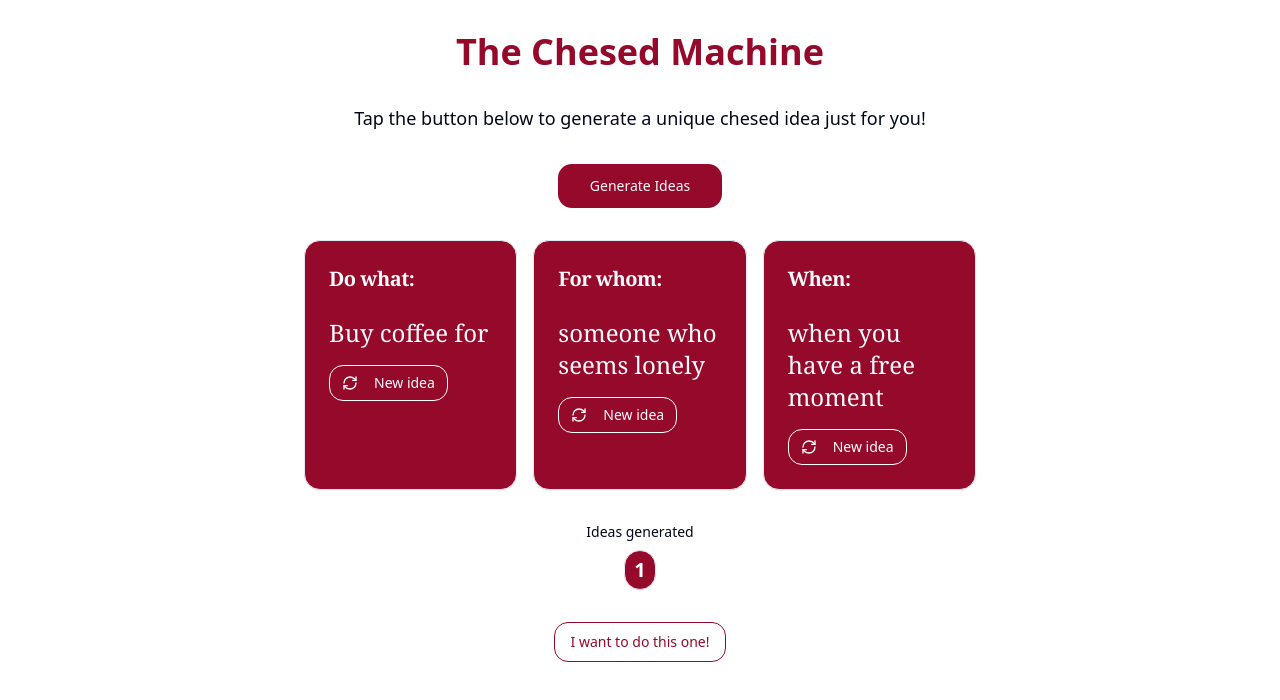
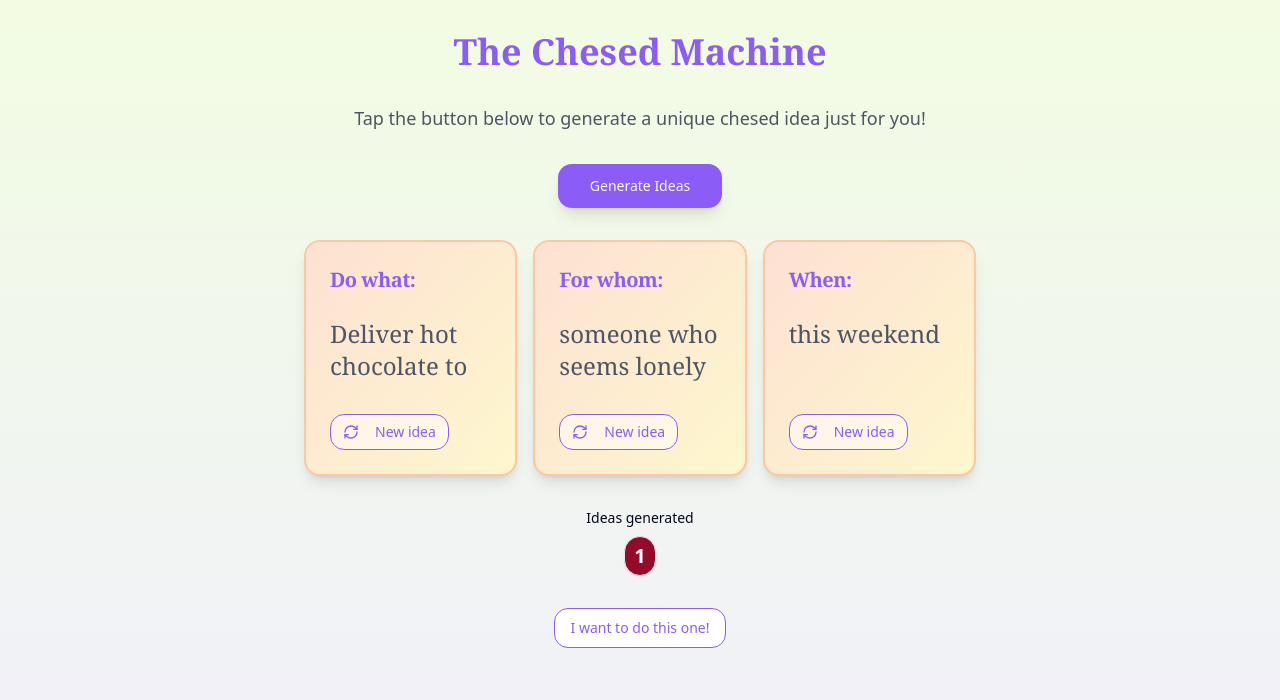
Before and after one commit to stiebeldavid/chesed-machine-netlify, a React (Vite) app: page / in a window 1280 px wide. Shown: the top 700 px of the page. Built offline with nearby package versions, Linux system fonts and the light colour scheme.

Commit message:
Improve design and card interactions
Enhanced the overall design to create a lighter, more whimsical feel. Implemented spinning animations for the three cards upon refresh. Modified the "New idea" button on each card to refresh only the respective card instead of all three.
[skip gpt_engineer]

```diff
--- a/src/components/IdeaCard.tsx
+++ b/src/components/IdeaCard.tsx
@@ -1,6 +1,8 @@
 import { Button } from "@/components/ui/button";
 import { Card, CardContent, CardHeader, CardTitle } from "@/components/ui/card";
 import { RefreshCw } from "lucide-react";
+import { cn } from "@/lib/utils";
+import { useState } from "react";
 
 interface IdeaCardProps {
   title: string;
@@ -9,18 +11,30 @@ interface IdeaCardProps {
 }
 
 export function IdeaCard({ title, content, onNewIdea }: IdeaCardProps) {
+  const [isSpinning, setIsSpinning] = useState(false);
+
+  const handleRefresh = () => {
+    setIsSpinning(true);
+    onNewIdea();
+    setTimeout(() => setIsSpinning(false), 500);
+  };
+
   return (
-    <Card className="w-full bg-primary text-primary-foreground">
+    <Card className={cn(
+      "w-full bg-gradient-to-br from-[#FDE1D3] to-[#FEF7CD] border-2 border-[#FEC6A1] shadow-lg",
+      "transform transition-all duration-500 hover:scale-105",
+      isSpinning && "animate-[spin_0.5s_ease-in-out]"
+    )}>
       <CardHeader>
-        <CardTitle className="text-xl font-serif">{title}</CardTitle>
+        <CardTitle className="text-xl font-serif text-[#8B5CF6]">{title}</CardTitle>
       </CardHeader>
       <CardContent>
-        <p className="text-2xl font-serif mb-4">{content}</p>
+        <p className="text-2xl font-serif mb-4 text-[#4B5563] min-h-[80px]">{content}</p>
         <Button
           variant="outline"
           size="sm"
-          className="bg-transparent border-white text-white hover:bg-white/20"
-          onClick={onNewIdea}
+          className="bg-white/50 border-[#8B5CF6] text-[#8B5CF6] hover:bg-[#8B5CF6] hover:text-white transition-colors duration-300"
+          onClick={handleRefresh}
         >
           <RefreshCw className="mr-2 h-4 w-4" />
           New idea
--- a/src/pages/Index.tsx
+++ b/src/pages/Index.tsx
@@ -38,13 +38,48 @@ const Index = () => {
   const [ideasCount, setIdeasCount] = useState(0);
   const [shareOpen, setShareOpen] = useState(false);
 
+  const generateNewAction = () => {
+    return actions[Math.floor(Math.random() * actions.length)];
+  };
+
+  const generateNewRecipient = () => {
+    return recipients[Math.floor(Math.random() * recipients.length)];
+  };
+
+  const generateNewTime = () => {
+    return times[Math.floor(Math.random() * times.length)];
+  };
+
   const generateNewIdea = () => {
-    const newIdea = {
-      action: actions[Math.floor(Math.random() * actions.length)],
-      recipient: recipients[Math.floor(Math.random() * recipients.length)],
-      time: times[Math.floor(Math.random() * times.length)],
-    };
-    setCurrentIdea(newIdea);
+    setCurrentIdea({
+      action: generateNewAction(),
+      recipient: generateNewRecipient(),
+      time: generateNewTime(),
+    });
+    setIdeasCount(prev => prev + 1);
+  };
+
+  const handleNewAction = () => {
+    setCurrentIdea(prev => ({
+      ...prev,
+      action: generateNewAction(),
+    }));
+    setIdeasCount(prev => prev + 1);
+  };
+
+  const handleNewRecipient = () => {
+    setCurrentIdea(prev => ({
+      ...prev,
+      recipient: generateNewRecipient(),
+    }));
+    setIdeasCount(prev => prev + 1);
+  };
+
+  const handleNewTime = () => {
+    setCurrentIdea(prev => ({
+      ...prev,
+      time: generateNewTime(),
+    }));
     setIdeasCount(prev => prev + 1);
   };
 
@@ -55,17 +90,17 @@ const Index = () => {
   const fullIdeaText = `${currentIdea.action} ${currentIdea.recipient} ${currentIdea.time}`;
 
   return (
-    <div className="min-h-screen flex flex-col items-center px-4 py-8 gap-8">
+    <div className="min-h-screen flex flex-col items-center px-4 py-8 gap-8 bg-gradient-to-b from-[#F2FCE2] to-[#F1F0FB]">
       <div className="w-full max-w-2xl flex flex-col items-center gap-8">
-        <h1 className="text-4xl font-bold text-primary text-center">The Chesed Machine</h1>
+        <h1 className="text-4xl font-bold text-[#8B5CF6] text-center font-serif">The Chesed Machine</h1>
 
-        <p className="text-center text-lg">
+        <p className="text-center text-lg text-[#4B5563]">
           Tap the button below to generate a unique chesed idea just for you!
         </p>
 
         <Button
           size="lg"
-          className="bg-primary hover:bg-primary/90"
+          className="bg-[#8B5CF6] hover:bg-[#7C3AED] transition-colors duration-300 shadow-lg hover:shadow-xl transform hover:scale-105"
           onClick={generateNewIdea}
         >
           Generate Ideas
@@ -75,17 +110,17 @@ const Index = () => {
           <IdeaCard
             title="Do what:"
             content={currentIdea.action}
-            onNewIdea={generateNewIdea}
+            onNewIdea={handleNewAction}
           />
           <IdeaCard
             title="For whom:"
             content={currentIdea.recipient}
-            onNewIdea={generateNewIdea}
+            onNewIdea={handleNewRecipient}
           />
           <IdeaCard
             title="When:"
             content={currentIdea.time}
-            onNewIdea={generateNewIdea}
+            onNewIdea={handleNewTime}
           />
         </div>
 
@@ -93,7 +128,7 @@ const Index = () => {
 
         <Button
           variant="outline"
-          className="border-primary text-primary hover:bg-primary hover:text-white"
+          className="border-[#8B5CF6] text-[#8B5CF6] hover:bg-[#8B5CF6] hover:text-white transition-colors duration-300"
           onClick={() => setShareOpen(true)}
         >
           I want to do this one!
--- a/tailwind.config.ts
+++ b/tailwind.config.ts
@@ -70,25 +70,22 @@ export default {
 			},
       keyframes: {
         'accordion-down': {
-					from: {
-						height: '0'
-					},
-					to: {
-						height: 'var(--radix-accordion-content-height)'
-					}
+          from: { height: '0' },
+          to: { height: 'var(--radix-accordion-content-height)' }
         },
         'accordion-up': {
-					from: {
-						height: 'var(--radix-accordion-content-height)'
+          from: { height: 'var(--radix-accordion-content-height)' },
+          to: { height: '0' }
         },
-					to: {
-						height: '0'
-					}
+        'spin': {
+          '0%': { transform: 'rotate(0deg)' },
+          '100%': { transform: 'rotate(360deg)' }
         }
       },
       animation: {
         'accordion-down': 'accordion-down 0.2s ease-out',
-				'accordion-up': 'accordion-up 0.2s ease-out'
+        'accordion-up': 'accordion-up 0.2s ease-out',
+        'spin': 'spin 1s ease-in-out'
       }
     }
   },
```
Lines whose indentation alone changed are shown as unchanged.
